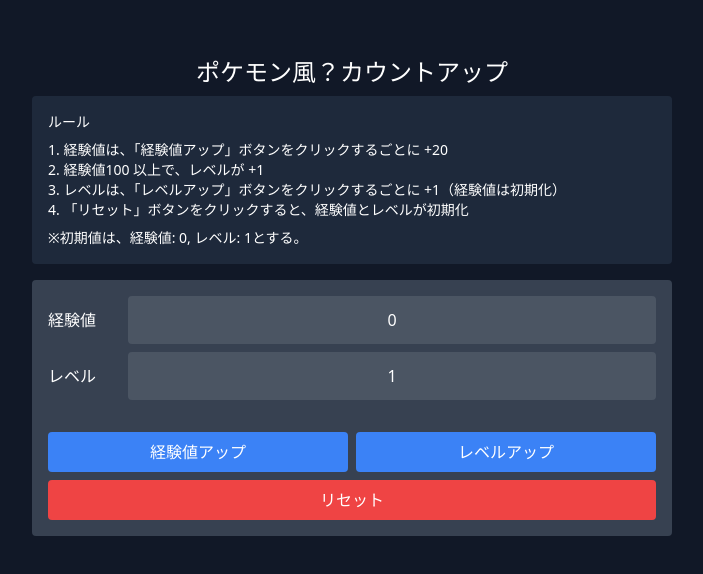
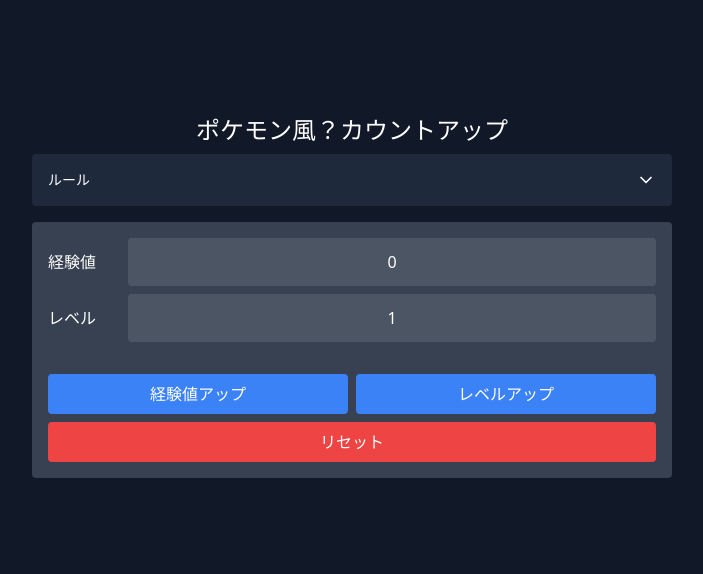
Before and after one commit to YQh9Mh3181jzEJ5/learn-levelup-usestate-react-basics, a React (Vite) app: page / in a window 1280 px wide. Shown: the part 104-678 px from the top of the page, without its empty margins (288-991 px from the left). Built offline with nearby package versions, Linux system fonts and the light colour scheme.

Commit message:
feat: add acordion

```diff
--- a/src/components/RuleList.tsx
+++ b/src/components/RuleList.tsx
@@ -1,7 +1,10 @@
-import React from "react";
+import React, { useState } from "react";
 import { EXP_INCREMENT, EXP_TO_LEVEL_UP, INITIAL_LEVEL } from "@/config";
+import { ChevronDown, ChevronUp } from "lucide-react";
 
 export const RulesList: React.FC = (): JSX.Element => {
+  const [isOpen, setIsOpen] = useState<boolean>(false);
+
   const rules = [
     `経験値は、「経験値アップ」ボタンをクリックするごとに +${EXP_INCREMENT}`,
     `経験値${EXP_TO_LEVEL_UP} 以上で、レベルが +1`,
@@ -10,16 +13,30 @@
   ];
 
   return (
-    <div className={`text-sm p-4 bg-slate-800 rounded`}>
+    <div className="text-sm bg-slate-800 rounded">
+      <button
+        className="flex justify-between items-center w-full p-4"
+        onClick={() => setIsOpen(!isOpen)}
+      >
         <h2>ルール</h2>
-      <ol className="list-decimal list-inside mt-2">
+        {isOpen ? (
+          <ChevronUp className="w-5 h-5" />
+        ) : (
+          <ChevronDown className="w-5 h-5" />
+        )}
+      </button>
+      {isOpen && (
+        <div className="flex flex-col gap-2 p-4">
+          <ol className="list-decimal list-inside">
             {rules.map((rule, index) => (
               <li key={index}>{rule}</li>
             ))}
           </ol>
-      <p className="mt-2">
+          <p className="">
             ※初期値は、経験値: 0, レベル: {INITIAL_LEVEL}とする。
           </p>
         </div>
+      )}
+    </div>
   );
 };
```
Lines whose indentation alone changed are shown as unchanged.
